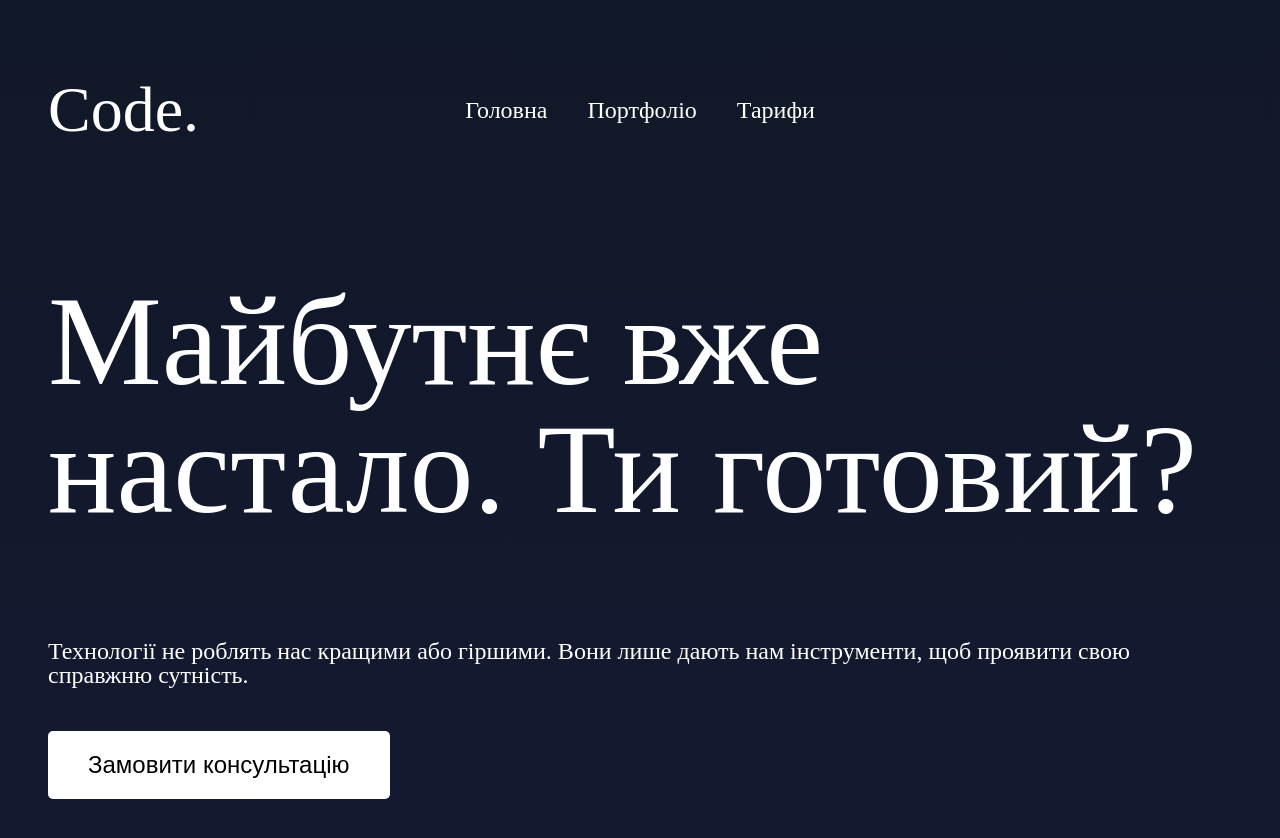
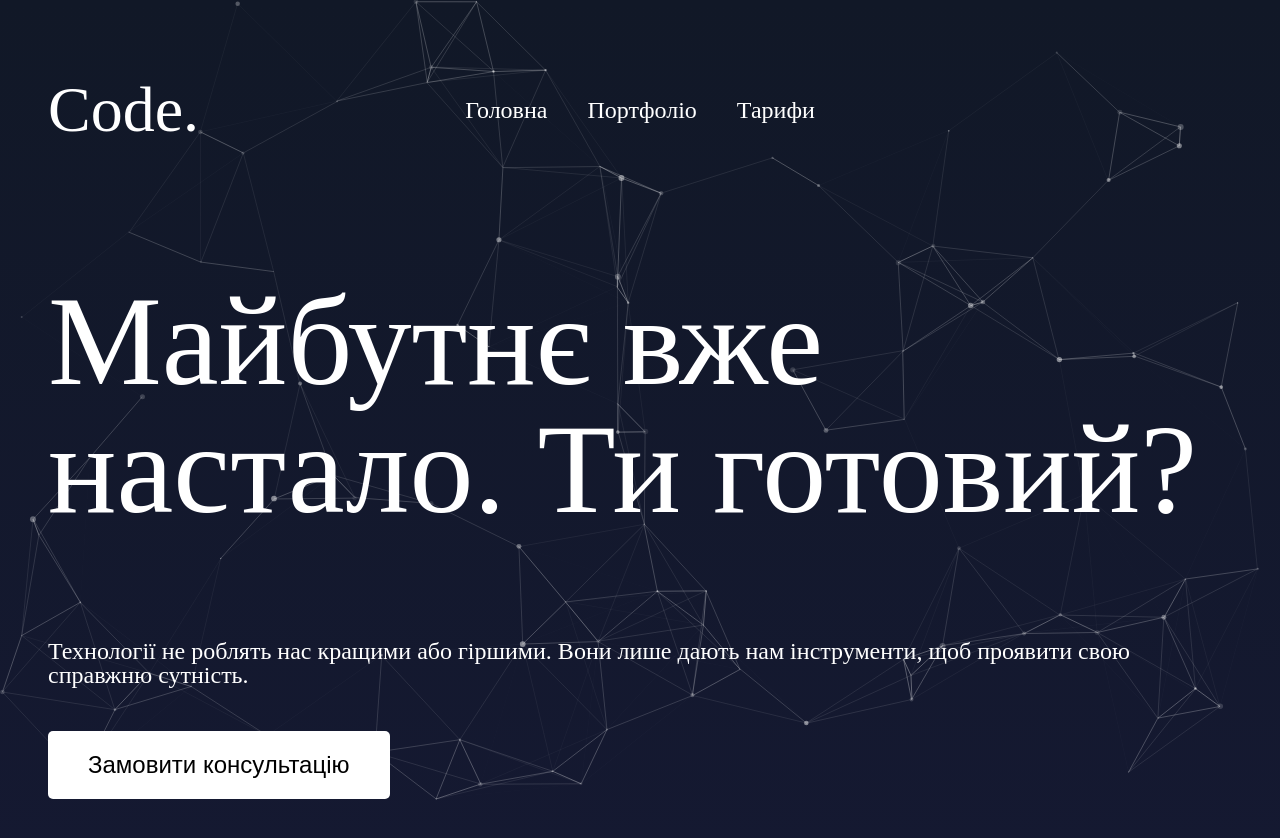
Before and after one commit to vladkish/portfolioSite, a plain HTML site: page index.html in a window 1280 px wide. Shown: the top 838 px of the page. Drawn offline with nearby package versions, Linux system fonts and the light colour scheme.

Commit message:
Adding a temporary background

```diff
--- a/css/style.css
+++ b/css/style.css
@@ -2,6 +2,17 @@
     background: linear-gradient(180deg, #111827 0%, #1E1B4B 100%);
     color: white;
 }
+
+#particles-js {
+  position: fixed;
+  width: 100vw;
+  height: 100vh;
+  top: 0;
+  left: 0;
+  z-index: -1; /* чтобы был позади контента */
+  background-color: linear-gradient(180deg, #111827 0%, #1E1B4B 100%); /* или любой цвет подложки */
+}
+
 
 main {
     display: flex;
--- a/index.html
+++ b/index.html
@@ -23,6 +23,7 @@
             </ul>
         </nav>
     </header>
+    <div id="particles-js"></div>
     <main>
         <section class="main">
             <div class="content">
@@ -123,10 +124,14 @@
     </section>
     </main>
 
+    <script src="js/burger.js"></script>
+
+    <script src="https://cdn.jsdelivr.net/npm/particles.js@2.0.0/particles.min.js"></script>
     <script>
-        document.getElementById('burger').addEventListener('click', function() {
-            document.getElementById('navList').classList.toggle('active');
-        });
+    particlesJS.load('particles-js', 'particles.json', function() {
+        console.log('particles.js loaded');
+    });
     </script>
+
 </body>
 </html>
--- /dev/null
+++ b/particles.json
@@ -0,0 +1,83 @@
+{
+  "particles": {
+    "number": {
+      "value": 80,
+      "density": {
+        "enable": true,
+        "value_area": 800
+      }
+    },
+    "color": {
+      "value": "#ffffff"
+    },
+    "shape": {
+      "type": "circle",
+      "stroke": {
+        "width": 0,
+        "color": "#000000"
+      }
+    },
+    "opacity": {
+      "value": 0.5,
+      "random": true,
+      "anim": {
+        "enable": true,
+        "speed": 1,
+        "opacity_min": 0.1,
+        "sync": false
+      }
+    },
+    "size": {
+      "value": 3,
+      "random": true,
+      "anim": {
+        "enable": true,
+        "speed": 3,
+        "size_min": 0.3,
+        "sync": false
+      }
+    },
+    "line_linked": {
+      "enable": true,
+      "distance": 150,
+      "color": "#ffffff",
+      "opacity": 0.4,
+      "width": 1
+    },
+    "move": {
+      "enable": true,
+      "speed": 2,
+      "direction": "none",
+      "random": true,
+      "straight": false,
+      "out_mode": "out",
+      "bounce": false
+    }
+  },
+  "interactivity": {
+    "detect_on": "canvas",
+    "events": {
+      "onhover": {
+        "enable": true,
+        "mode": "grab"
+      },
+      "onclick": {
+        "enable": true,
+        "mode": "push"
+      },
+      "resize": true
+    },
+    "modes": {
+      "grab": {
+        "distance": 140,
+        "line_linked": {
+          "opacity": 0.7
+        }
+      },
+      "push": {
+        "particles_nb": 4
+      }
+    }
+  },
+  "retina_detect": true
+}
```
Also changed, not shown: js/main.js (+37 -41 lines).
